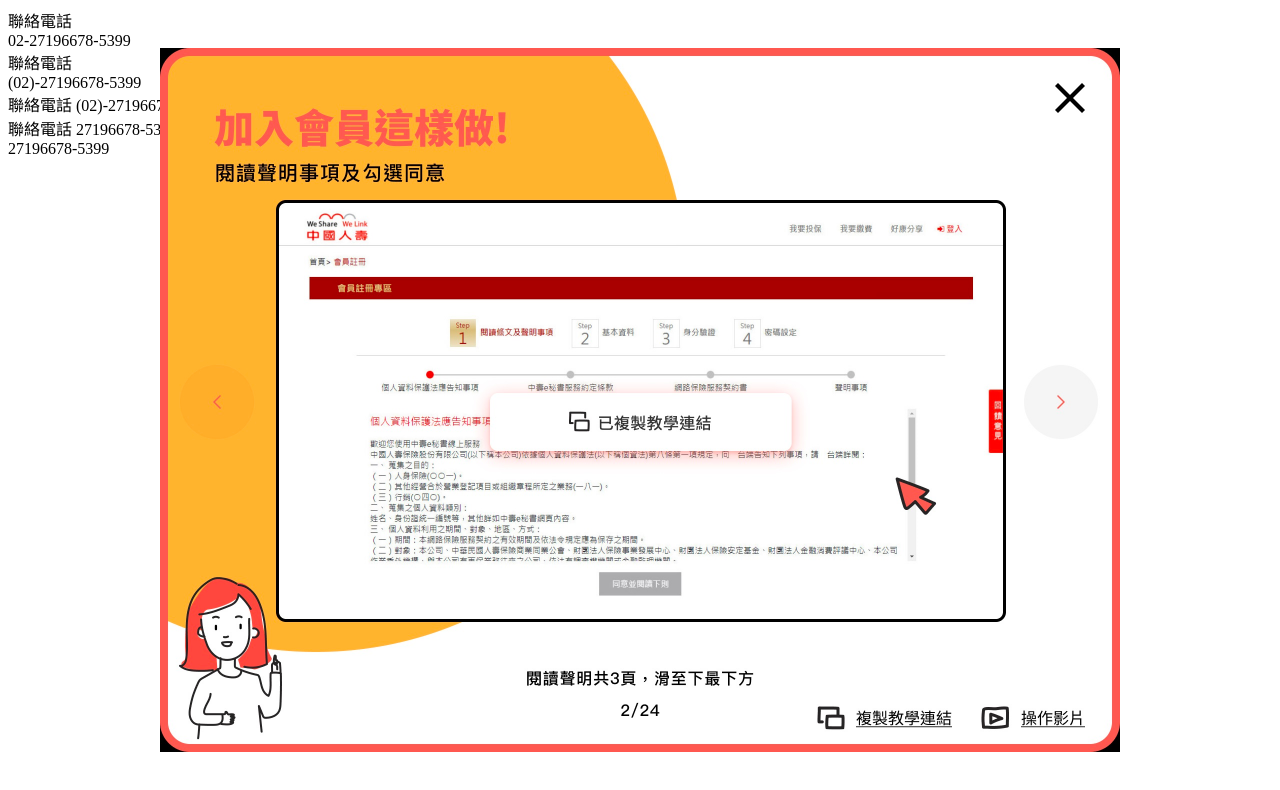
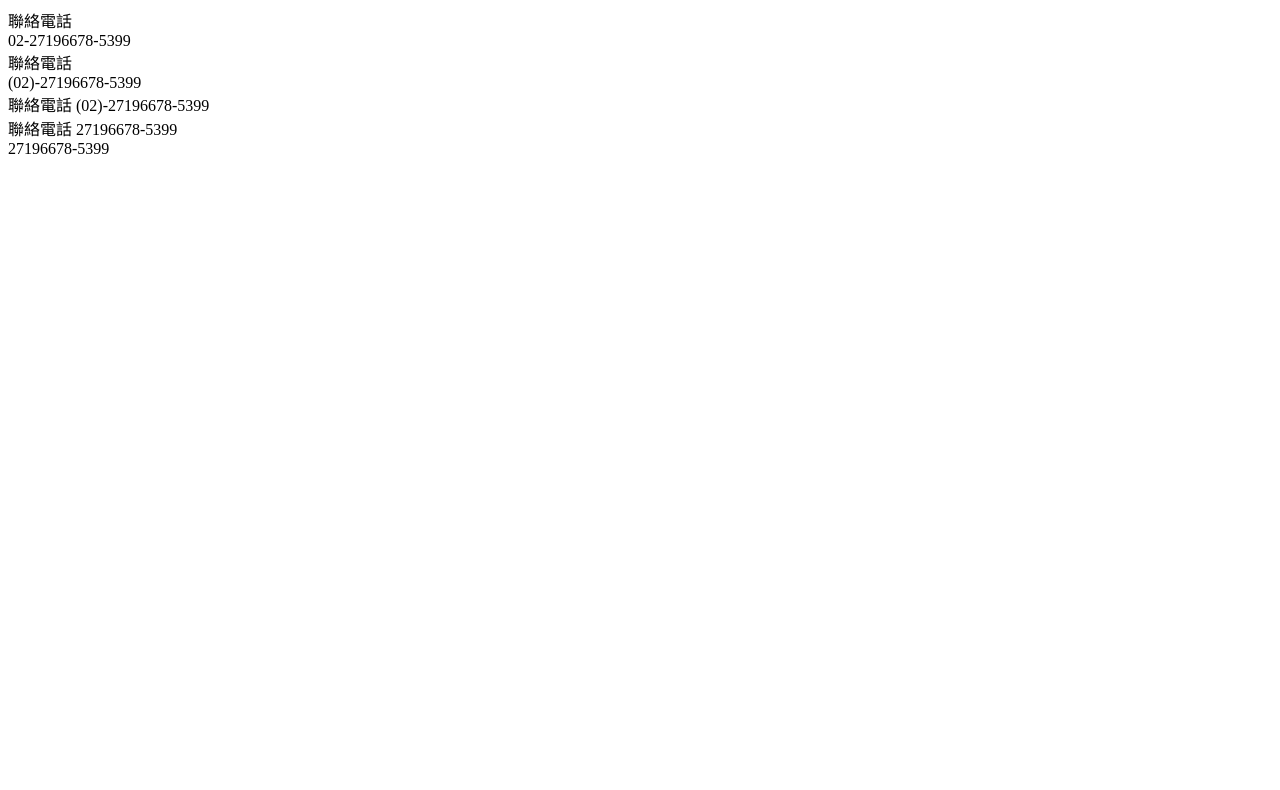
Before and after one commit to georgelynch1980/georgelynch1980.github.io, a plain HTML site: page aria_demo.html in a window 1280 px wide. Drawn offline with nearby package versions, Linux system fonts and the light colour scheme.

Commit message:
Update aria_demo.html

```diff
--- a/aria_demo.html
+++ b/aria_demo.html
@@ -32,9 +32,7 @@
     </HEAD>
 
     <BODY>
-        <div class="popup">
-            <img src="02.png" alt="">
-        </div>
+
 
         <div data-v-f453eda0="" class="centerOption">
             <div data-v-f453eda0="" class="el-col el-col-14">
```
